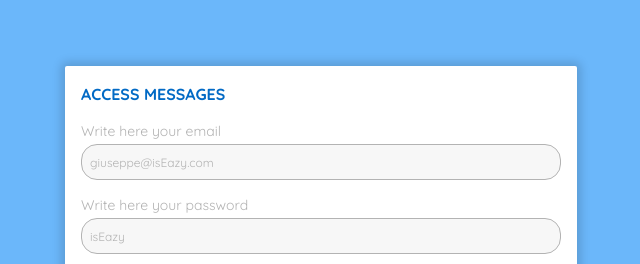
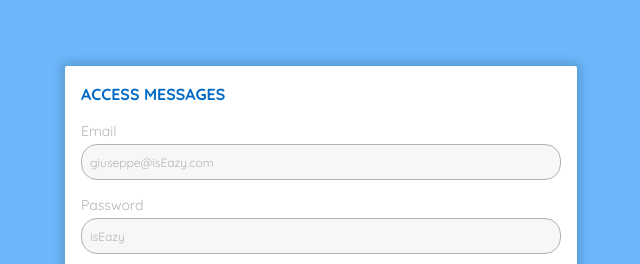
Before and after one commit to CasoGiuseppe/challenge_isEazy, a Vue app: page /login in a window 1280 px wide. Shown: the part 206-470 px from the top of the page, without its empty margins (319-959 px from the left). Built offline with nearby package versions, Linux system fonts and the light colour scheme; the HTML template or start-up script is replaced by a standard one; what miragejs would draw is missing.

Commit message:
refactor: change fields labels

```diff
--- a/src/app/ui/layouts/user-login/UserLogin.vue
+++ b/src/app/ui/layouts/user-login/UserLogin.vue
@@ -13,7 +13,7 @@
       required
       @update:modelValue="setEmail"
     >
-      <template #label>Write here your email</template>
+      <template #label>Email</template>
     </component>
 
     <!-- user password -->
@@ -28,7 +28,7 @@
       required
       @update:modelValue="setPassword"
     >
-      <template #label>Write here your password</template>
+      <template #label>Password</template>
     </component>
 
     <!-- user action -->
```
